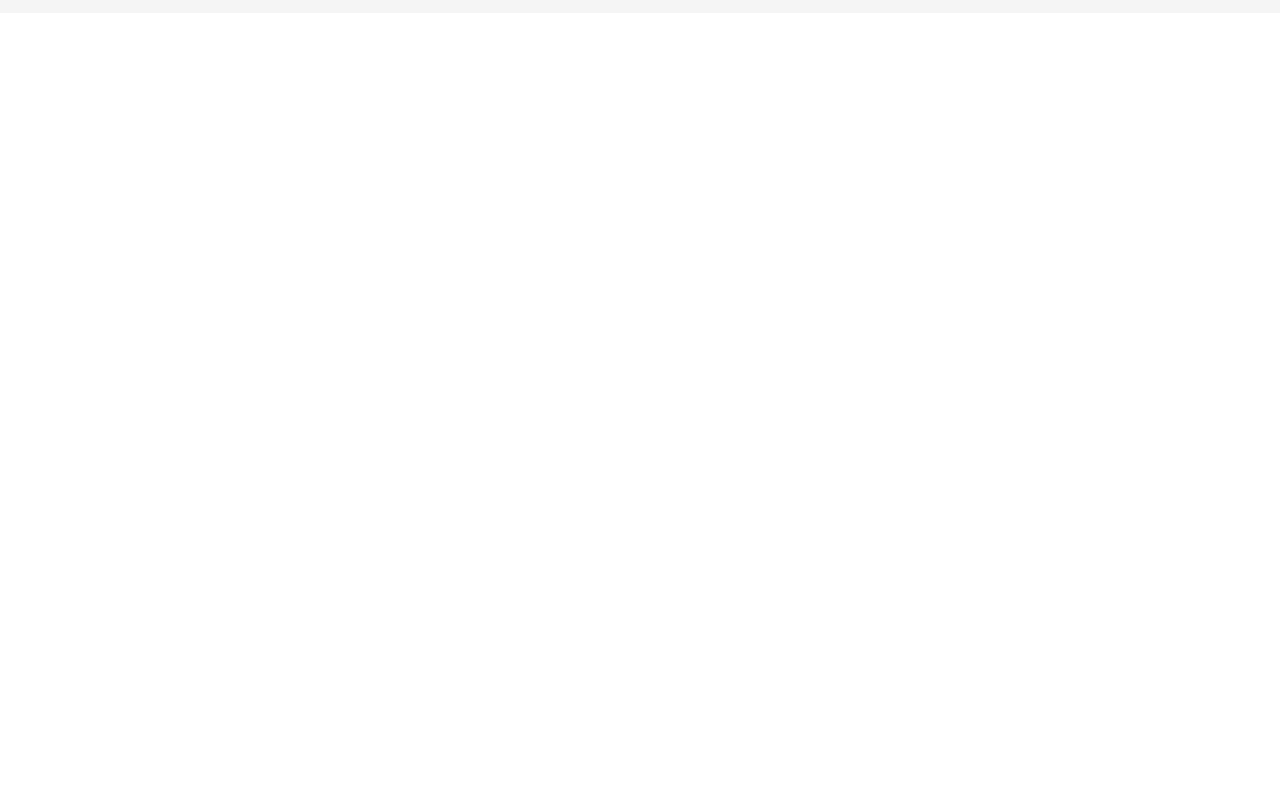
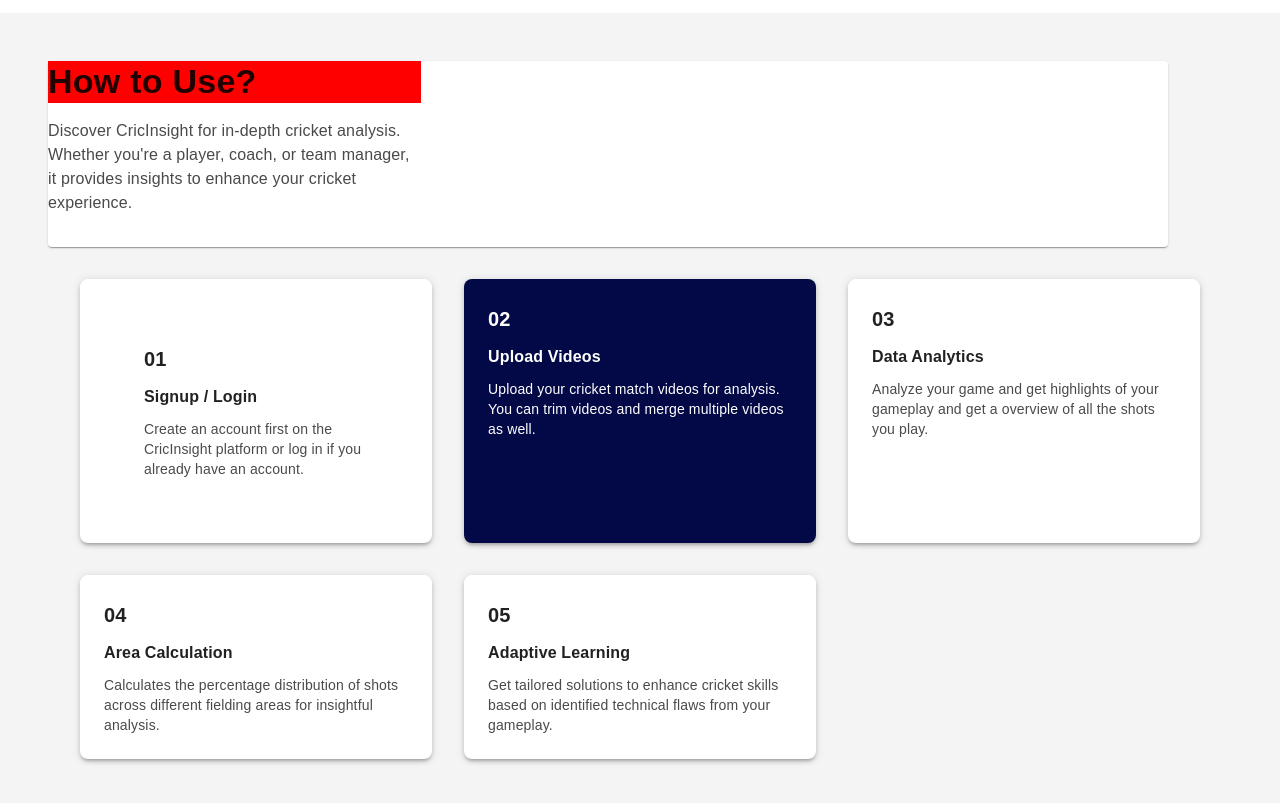
Before and after one commit to Daoud-Hussain/CricInsight, a React (Vite) app in the folder frontend/: page / in a window 1280 px wide. Shown: the part 1611-2414 px from the top of the page. Before the commit the page ends 1624 px from the top, so only its background shows below. Built offline with nearby package versions, Linux system fonts and the light colour scheme.

Commit message:
Update ft. How to play

```diff
--- a/frontend/src/components/Experience.jsx
+++ b/frontend/src/components/Experience.jsx
@@ -46,7 +46,7 @@ export default function Experience() {
         alignItems: 'center',
         height: '100vh',
         textAlign: 'center',
-        backgroundColor: '#f5f5f5',
+        backgroundColor: '#fff',
         padding: 2,
       }}
     >
--- /dev/null
+++ b/frontend/src/components/HowToUse.jsx
@@ -0,0 +1,255 @@
+import * as React from "react";
+import { Box, Grid, Typography, Paper } from "@mui/material";
+
+function HowToUseSection() {
+  return (
+    <Box sx={{ padding: 10, backgroundColor: "#F4F4F4" }}>
+      <Grid container spacing={4}>
+        {/* Step 1 */}
+        <Paper background= "red">
+          <Grid item xs={12} sm={6} md={4}>
+            <Typography
+              variant="h4"
+              sx={{
+                fontWeight: "bold",
+                fontFamily: "Poppins, sans-serif",
+                marginBottom: 2,
+                background: "red",
+              }}
+            >
+              How to Use?
+            </Typography>
+            <Typography
+              variant="body1"
+              sx={{
+                fontFamily: "Poppins, sans-serif",
+                marginBottom: 4,
+                color: "#4a4a4a",
+              }}
+            >
+              Discover CricInsight for in-depth cricket analysis. Whether you're
+              a player, coach, or team manager, it provides insights to enhance
+              your cricket experience.
+            </Typography>
+          </Grid>
+        </Paper>
+        <Grid item xs={12} sm={6} md={4}>
+          <Paper
+            elevation={3}
+            sx={{
+              padding: 8,
+              borderRadius: 2,
+              backgroundColor: "#ffffff",
+              height: "100%",
+            }}
+          >
+            <Typography
+              variant="h6"
+              sx={{
+                fontWeight: "bold",
+                fontFamily: "Poppins, sans-serif",
+                marginBottom: 1,
+              }}
+            >
+              01
+            </Typography>
+            <Typography
+              variant="subtitle1"
+              sx={{
+                fontWeight: "bold",
+                fontFamily: "Poppins, sans-serif",
+                marginBottom: 1,
+              }}
+            >
+              Signup / Login
+            </Typography>
+            <Typography
+              variant="body2"
+              sx={{
+                fontFamily: "Poppins, sans-serif",
+                color: "#4a4a4a",
+              }}
+            >
+              Create an account first on the CricInsight platform or log in if
+              you already have an account.
+            </Typography>
+          </Paper>
+        </Grid>
+        {/* Step 2 */}
+        <Grid item xs={12} sm={6} md={4}>
+          <Paper
+            elevation={3}
+            sx={{
+              padding: 3,
+              borderRadius: 2,
+              backgroundColor: "#030947",
+              color: "#ffffff",
+              height: "100%",
+            }}
+          >
+            <Typography
+              variant="h6"
+              sx={{
+                fontWeight: "bold",
+                fontFamily: "Poppins, sans-serif",
+                marginBottom: 1,
+              }}
+            >
+              02
+            </Typography>
+            <Typography
+              variant="subtitle1"
+              sx={{
+                fontWeight: "bold",
+                fontFamily: "Poppins, sans-serif",
+                marginBottom: 1,
+              }}
+            >
+              Upload Videos
+            </Typography>
+            <Typography
+              variant="body2"
+              sx={{
+                fontFamily: "Poppins, sans-serif",
+              }}
+            >
+              Upload your cricket match videos for analysis. You can trim videos
+              and merge multiple videos as well.
+            </Typography>
+          </Paper>
+        </Grid>
+        {/* Step 3 */}
+        <Grid item xs={12} sm={6} md={4}>
+          <Paper
+            elevation={3}
+            sx={{
+              padding: 3,
+              borderRadius: 2,
+              backgroundColor: "#ffffff",
+              height: "100%",
+            }}
+          >
+            <Typography
+              variant="h6"
+              sx={{
+                fontWeight: "bold",
+                fontFamily: "Poppins, sans-serif",
+                marginBottom: 1,
+              }}
+            >
+              03
+            </Typography>
+            <Typography
+              variant="subtitle1"
+              sx={{
+                fontWeight: "bold",
+                fontFamily: "Poppins, sans-serif",
+                marginBottom: 1,
+              }}
+            >
+              Data Analytics
+            </Typography>
+            <Typography
+              variant="body2"
+              sx={{
+                fontFamily: "Poppins, sans-serif",
+                color: "#4a4a4a",
+              }}
+            >
+              Analyze your game and get highlights of your gameplay and get a
+              overview of all the shots you play.
+            </Typography>
+          </Paper>
+        </Grid>
+        {/* Step 4 */}
+        <Grid item xs={12} sm={6} md={4}>
+          <Paper
+            elevation={3}
+            sx={{
+              padding: 3,
+              borderRadius: 2,
+              backgroundColor: "#ffffff",
+              height: "100%",
+            }}
+          >
+            <Typography
+              variant="h6"
+              sx={{
+                fontWeight: "bold",
+                fontFamily: "Poppins, sans-serif",
+                marginBottom: 1,
+              }}
+            >
+              04
+            </Typography>
+            <Typography
+              variant="subtitle1"
+              sx={{
+                fontWeight: "bold",
+                fontFamily: "Poppins, sans-serif",
+                marginBottom: 1,
+              }}
+            >
+              Area Calculation
+            </Typography>
+            <Typography
+              variant="body2"
+              sx={{
+                fontFamily: "Poppins, sans-serif",
+                color: "#4a4a4a",
+              }}
+            >
+              Calculates the percentage distribution of shots across different
+              fielding areas for insightful analysis.
+            </Typography>
+          </Paper>
+        </Grid>
+        {/* Step 5 */}
+        <Grid item xs={12} sm={6} md={4}>
+          <Paper
+            elevation={3}
+            sx={{
+              padding: 3,
+              borderRadius: 2,
+              backgroundColor: "#ffffff",
+              height: "100%",
+            }}
+          >
+            <Typography
+              variant="h6"
+              sx={{
+                fontWeight: "bold",
+                fontFamily: "Poppins, sans-serif",
+                marginBottom: 1,
+              }}
+            >
+              05
+            </Typography>
+            <Typography
+              variant="subtitle1"
+              sx={{
+                fontWeight: "bold",
+                fontFamily: "Poppins, sans-serif",
+                marginBottom: 1,
+              }}
+            >
+              Adaptive Learning
+            </Typography>
+            <Typography
+              variant="body2"
+              sx={{
+                fontFamily: "Poppins, sans-serif",
+                color: "#4a4a4a",
+              }}
+            >
+              Get tailored solutions to enhance cricket skills based on
+              identified technical flaws from your gameplay.
+            </Typography>
+          </Paper>
+        </Grid>
+      </Grid>
+    </Box>
+  );
+}
+
+export default HowToUseSection;
--- a/frontend/src/components/LandingPage.jsx
+++ b/frontend/src/components/LandingPage.jsx
@@ -11,6 +11,7 @@ import AppAppBar from './AppAppBar';
 import getLPTheme from './getLPTheme';
 import HomeSection from './HomeSection';
 import Experience from './Experience';
+import HowToUseSection from './HowToUse';
 
 function ToggleCustomTheme({ showCustomTheme, toggleCustomTheme }) {
   return (
@@ -67,6 +68,7 @@ export default function LandingPage() {
       <AppAppBar />
       <HomeSection imageSrc="./assets/home-image.png" />
       <Experience />
+      <HowToUseSection />
     </ThemeProvider>
   );
 }
```
